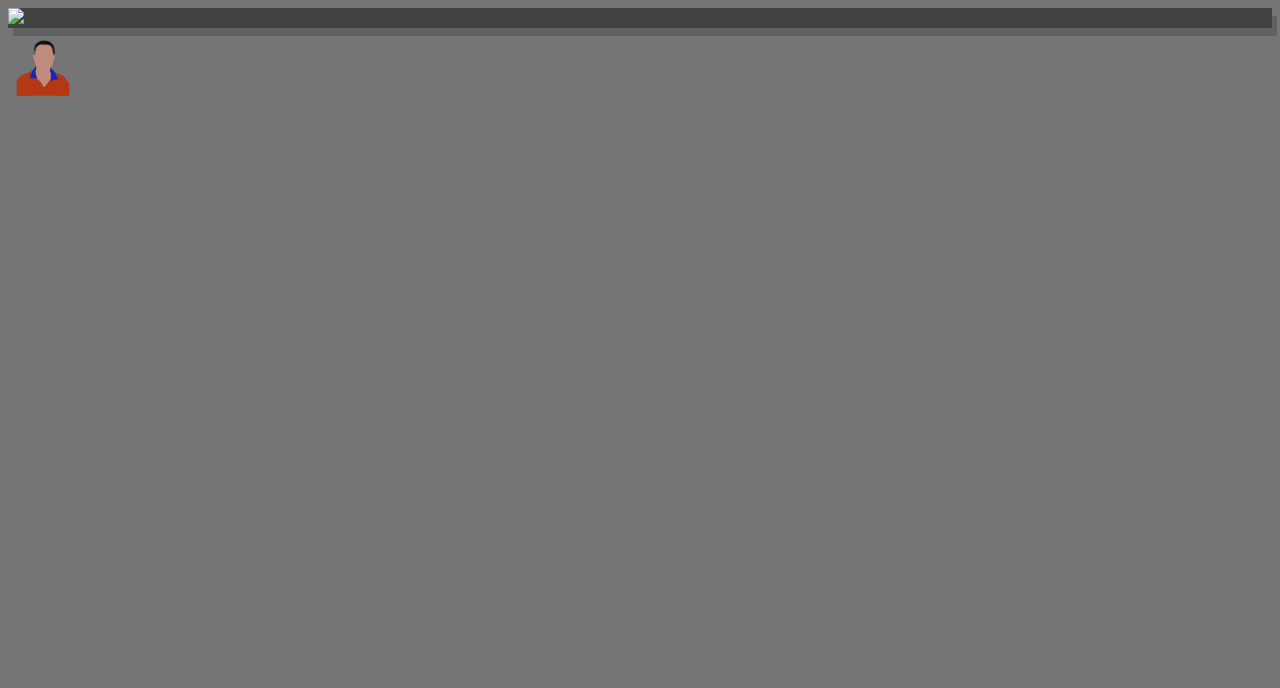
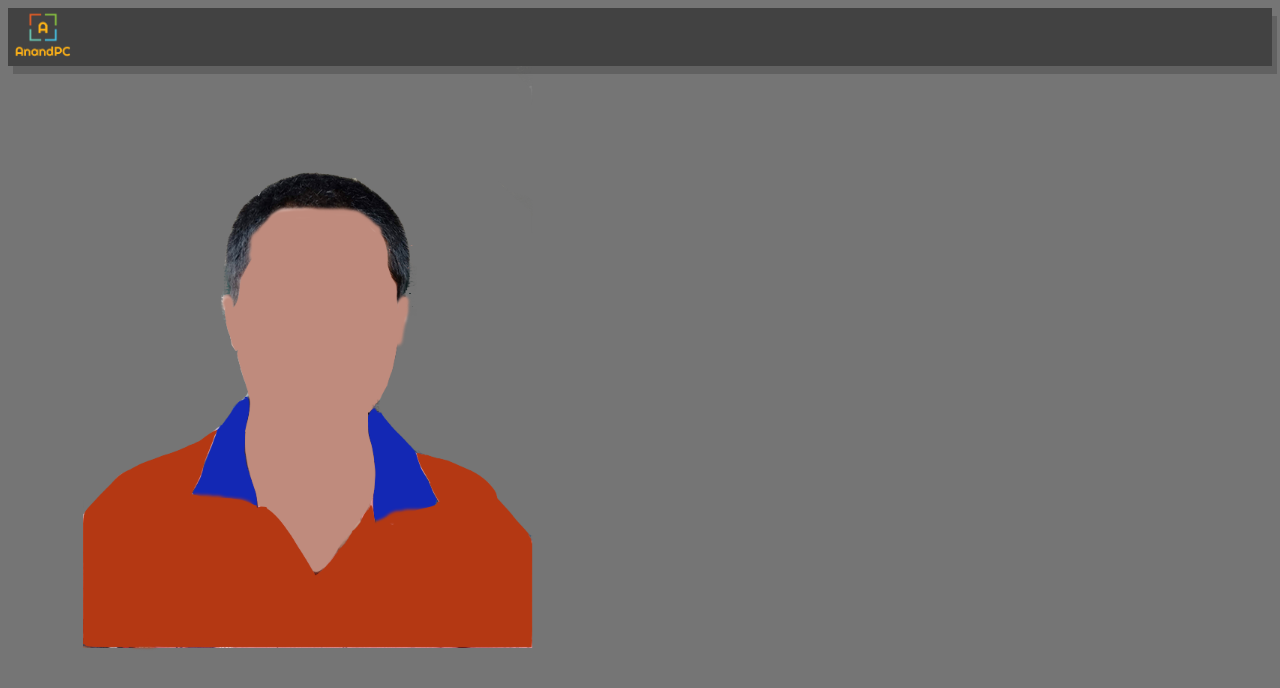
Before and after one commit to anandpc/anandpc.github.io, a plain HTML site: page index.html in a window 1280 px wide. Drawn offline with Linux system fonts and the light colour scheme.

Commit message:
Added Image

```diff
--- a/index.html
+++ b/index.html
@@ -1,16 +1,15 @@
 <!doctype html>
-<html>
     <head>
         <link href="style.css" rel="stylesheet" />
         <meta name ="viewport" content="width=device-width, initial-scale=1"/>
+		<meta http-equiv="refresh" content="1">
     </head>
-    <body>
+	<body>
 		<header>
-			<a href="https://anandpc.github.io"><img src="res\logo.png"></a>
+			<a href="https://anandpc.github.io"><img id="logo" src="res\logo.png"></a>
 		</header>
-		<div class="body">
+		<div id="container">
 			<img src="res\MyCartoon.png">
 		</div>
 	</body>
-
 </html>
--- a/style.css
+++ b/style.css
@@ -6,11 +6,14 @@ header{
 	background-color:#424242;
 	box-shadow: 5px 8px #616161;
 }
-img{
+footer{
+	color:#FAFAFA
+}
+#logo{
 	max-height:70px;
 	max-width:70px;
 }
-.body{
-	max-height:700px;
-	max-width:700px;
+#container>img{
+	max-height:800px;
+	max-width:600px;
 }
```
Also changed, not shown: res/logo.png (added).
